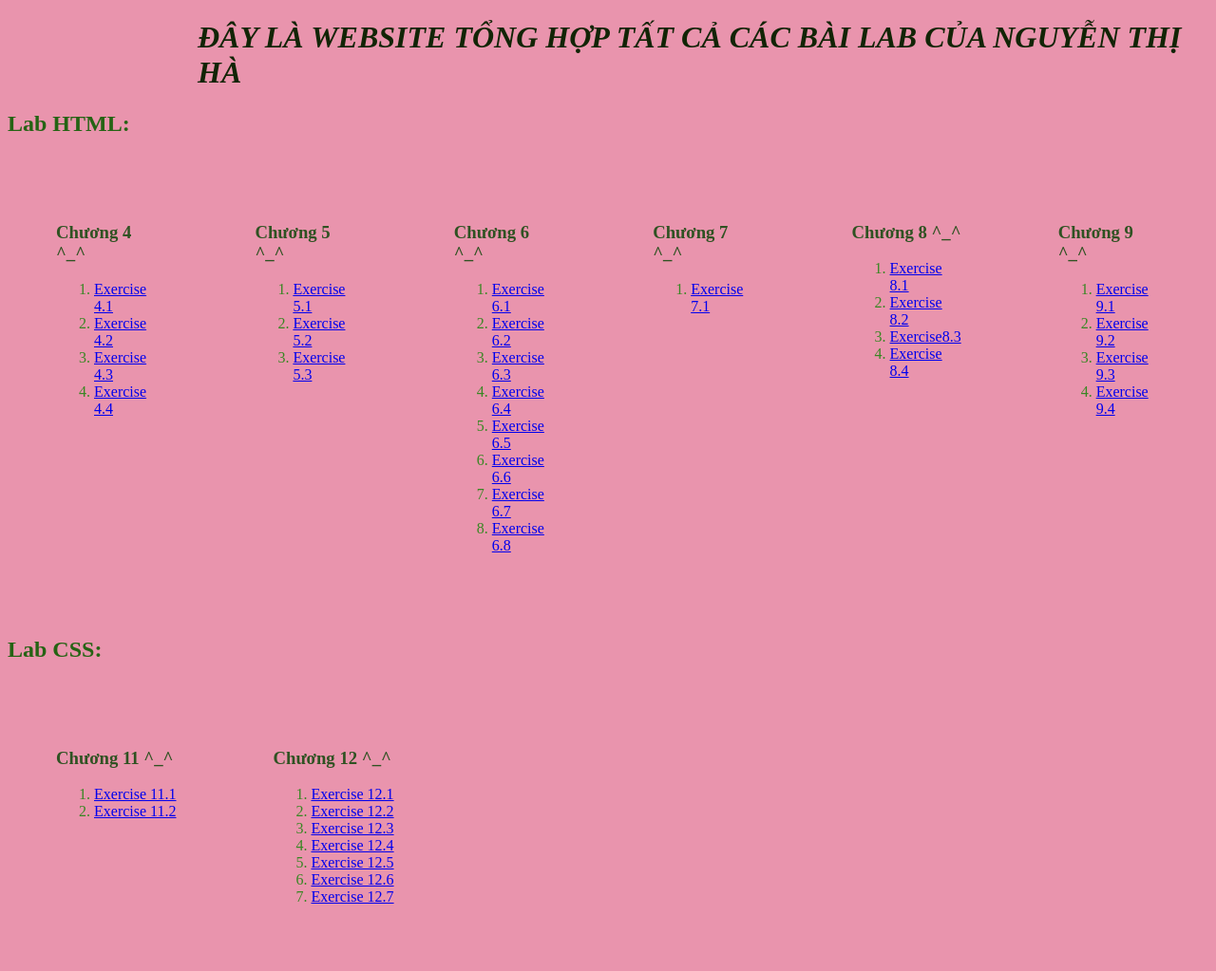
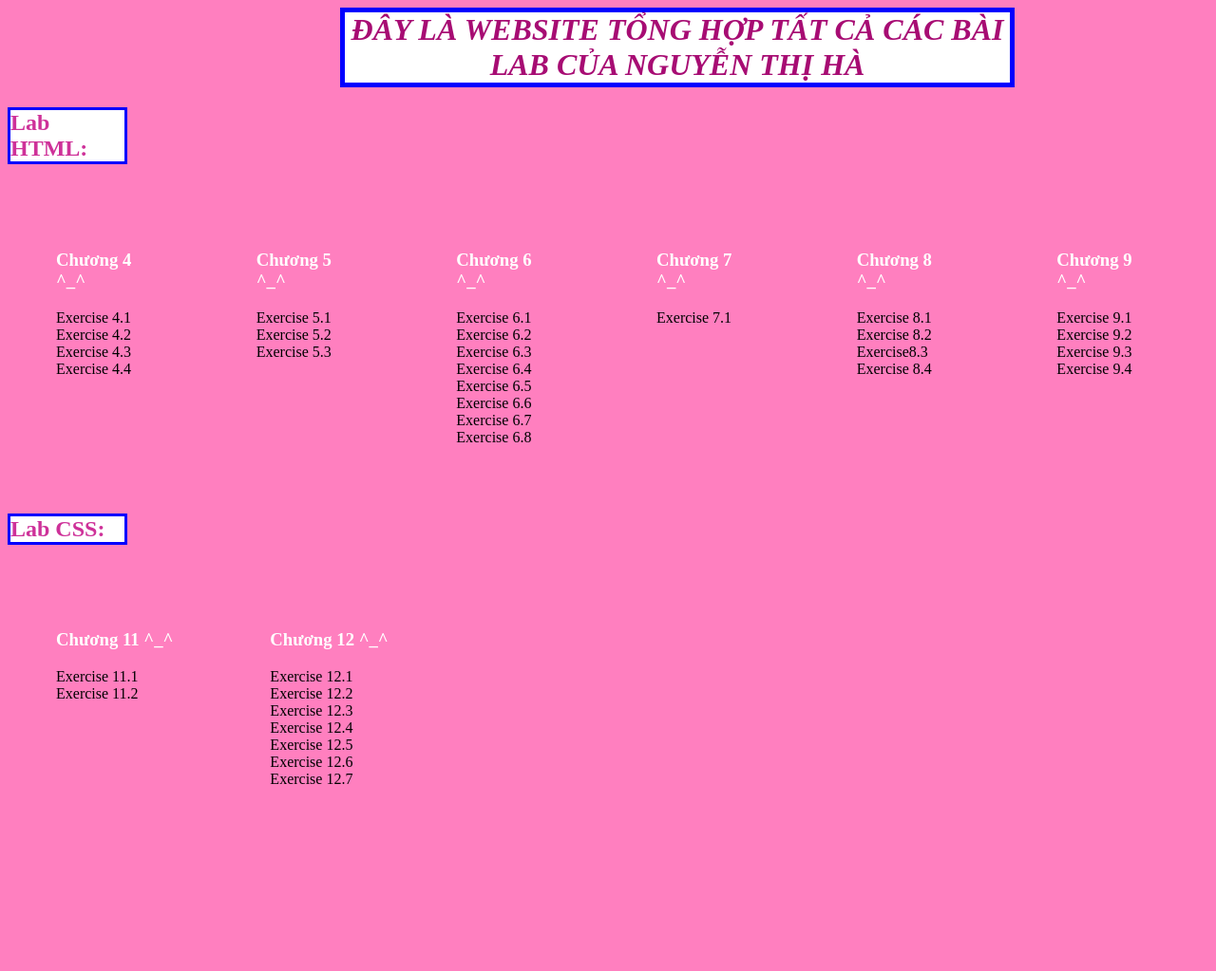
Before and after one commit to leaimy/thiet-ke-web, a plain HTML site: page index.html in a window 1280 px wide. Shown: the whole page at 95% size. After the commit the page ends 889 px from the top, so only its background shows below. Drawn offline with Linux system fonts and the light colour scheme.

Commit message:
Bo sung file css

```diff
--- a/index.css
+++ b/index.css
@@ -1,5 +1,7 @@
 body {
-  background-color: rgb(233, 148, 173);
+  /*background-color: rgb(233, 148, 173);*/
+  background-color: hsla(330, 100%, 50%, 0.5);
+  font-family: "segoe ui light";
 }
 .cotlon {
   display: flex;
@@ -14,20 +16,48 @@ body {
   padding: 50px;
   margin: 1px;
 }
-h1 {
-  font-family: segoe ui light;
-  color: rgba(13, 34, 2, 0.979);
-  margin-left: 200px;
+#tieude {
+  margin-top: 0;
+  color: rgb(167, 12, 115);
+  background-color: white;
+  border: 5px solid blue;
+  width: 700px;
+  margin-left: 350px;
+  text-align: center;
 }
 h2 {
-  font-family: segoe ui light;
-  color: rgba(23, 95, 9, 0.932);
+  color: rgb(206, 49, 153);
+  background-color: white;
+  border: 3px solid blue;
+  width: 120px;
 }
 h3 {
-  color: rgba(33, 77, 24, 0.932);
-  font-family: segoe ui light;
+  color: white;
 }
 ol {
-  color: rgba(43, 134, 25, 0.932);
-  font-family: segoe ui light;
+  list-style-type: none;
+  margin: 0;
+  padding: 0;
 }
+a {
+  text-decoration: none;
+  color: aqua;
+}
+a:link {
+  color: black;
+}
+a:visited {
+  color: blue;
+}
+a:focus {
+  background-color: blue;
+  color: white;
+}
+a:hover {
+  background-color: #fff;
+  color: rgb(18, 18, 194);
+}
+a:active {
+  background-color: #fff;
+  color: red;
+}
```
